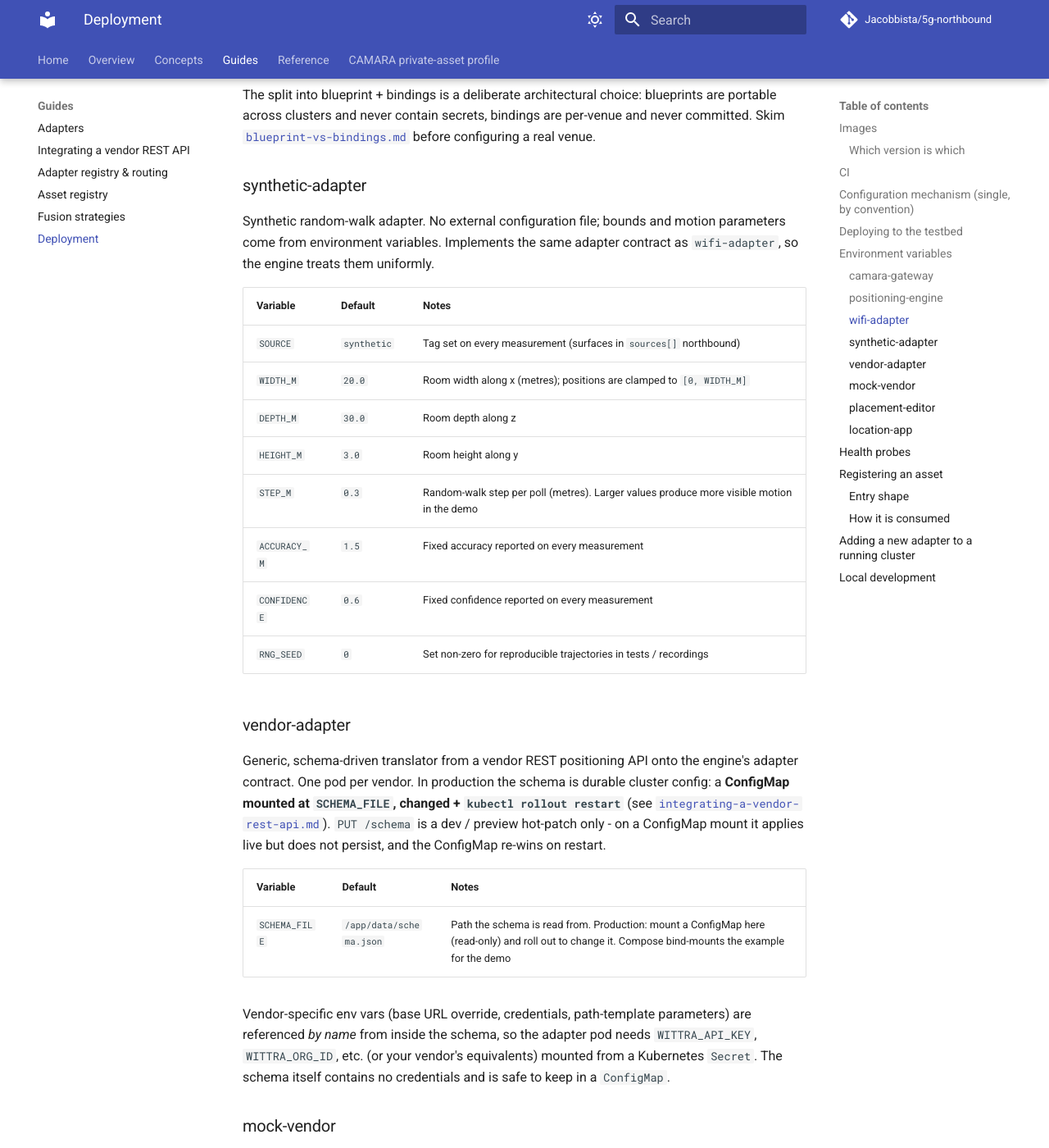
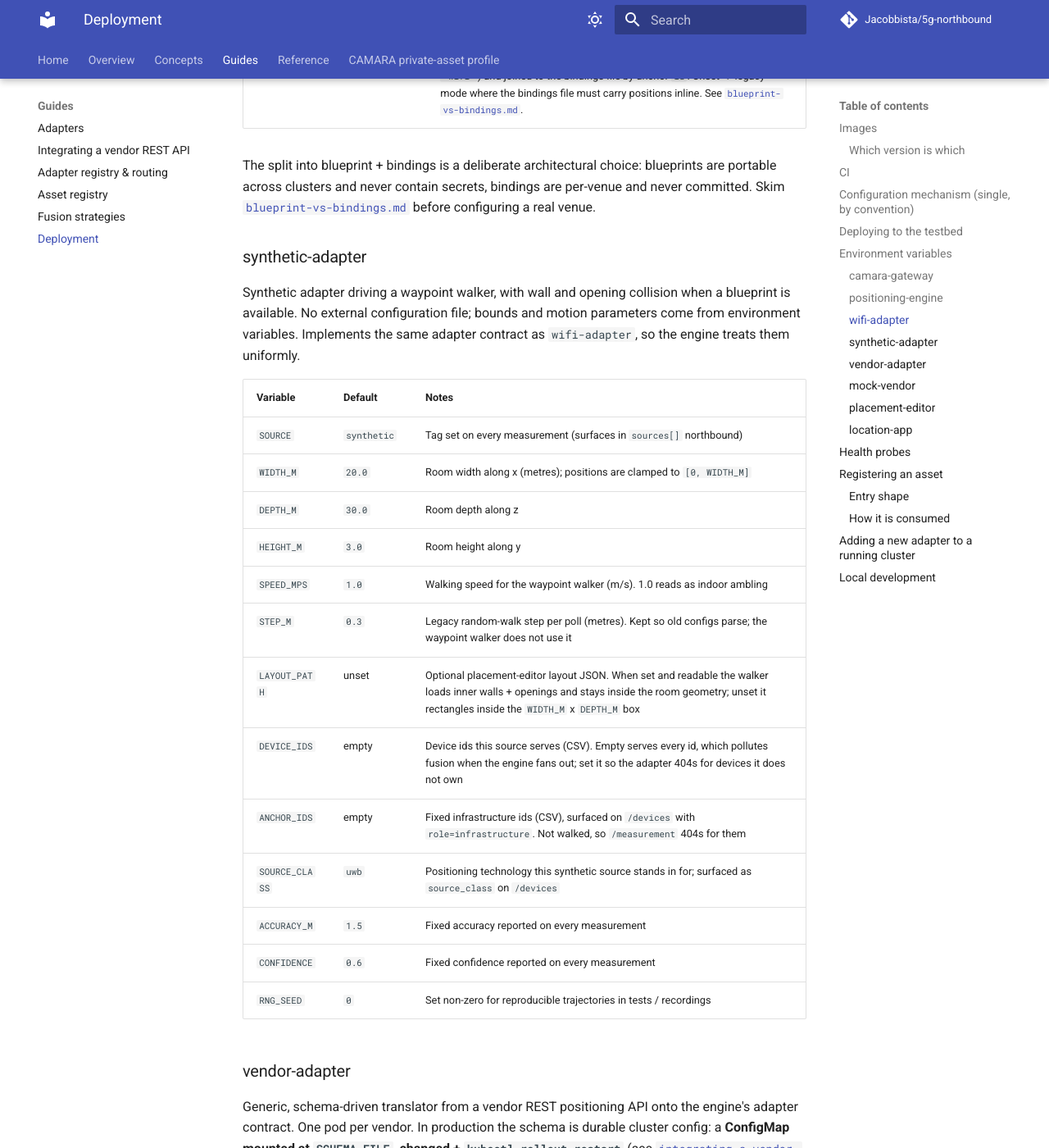
Before and after one commit to Jacobbista/5g-northbound, an MkDocs documentation site: the page built from docs/deployment.md, in a window 1280 px wide and 1400 px high, scrolled down 6419 px. Shown: the whole window at 82% size. Built offline with MkDocs 1.6.1 and Material for MkDocs 9.7.7, drawn with Linux system fonts in a browser that asks for light colours; comment, search, counter and statistics services are not loaded; some of the changed text lies outside the part shown.

Commit message:
docs: correct the env and endpoint surface across the tree
FLOOR_PLAN_PATH does not exist; the engine owns the blueprint on a writable
volume via BLUEPRINT_PATH. The synthetic adapter walks waypoints, and STEP_M is
legacy; SPEED_MPS, LAYOUT_PATH, DEVICE_IDS, ANCHOR_IDS and SOURCE_CLASS were
undocumented. /contract no longer returns a file for the vendor adapter. Five
service README links resolved one level short, and the CAMARA pin lives at
services/camara-gateway/spec/VERSION.

```diff
--- a/docs/deployment.md
+++ b/docs/deployment.md
@@ -99,7 +99,7 @@
 | Vendor credentials          | `services/vendor-adapter/.env`              | `Secret` (names come from the active vendor schema) |
 | Mapbox token                | editor `env-config.js`                    | `Secret`, injected as `VITE_MAPBOX_TOKEN`          |
 | Asset Identity Map          | `dev/assets.json`                         | **PVC** (`ASSET_STORE_FILE`) seeded from `ASSET_SEED_FILE` |
-| Engine floor-plan georef    | `dev/floor-plan.json`                     | `ConfigMap` (`FLOOR_PLAN_PATH`)                   |
+| Venue blueprint (georef)    | `dev/floor-plan.json` (first-boot seed)   | **PVC** (`BLUEPRINT_PATH`), seeded once from `BLUEPRINT_SEED_PATH` |
 
 The blueprint/bindings split and its cluster mounts are detailed in [`blueprint-vs-bindings.md`](blueprint-vs-bindings.md); the georef workflow, if you re-calibrate for a new venue, in [`georeferencing.md`](georeferencing.md).
 
@@ -144,7 +144,8 @@
 | `DEVICE_MAP`            | empty                                | Optional cold-start override: comma-separated `positioning_id=adapter_name` pins. Routing prefers the asset's `source` (adapter whose `ADAPTER_NAME` matches); `DEVICE_MAP` is only consulted when `source` is unset or matches nothing; unlisted ids then fan out to every adapter and are fused. Normally unset |
 | `FUSION_STRATEGY`       | `weighted_avg`                       | Name of the primary fusion strategy (see [`fusion-strategies.md`](fusion-strategies.md)) |
 | `FUSION_COMPARE`        | empty                                | Optional comma-separated strategies whose outputs are surfaced under `fusions` for side-by-side rendering. Demo / research feature; leave empty in production |
-| `FLOOR_PLAN_PATH`       | `/app/config/floor-plan.json`        | Mounted from `positioning-floor-plan` ConfigMap |
+| `BLUEPRINT_PATH`        | `/app/data/blueprint.json`           | The engine's own writable copy of the venue blueprint; it is the blueprint authority and serves it at `GET/PUT /blueprint`. Needs a PVC, not a ConfigMap |
+| `BLUEPRINT_SEED_PATH`   | empty                                | One-time read-only seed migrated into the store on first boot when `BLUEPRINT_PATH` is empty. Unset in steady state: the editor PUTs the blueprint over HTTP |
 | `WEBSOCKET_INTERVAL_MS` | `500`                                | Cadence of the WebSocket position broadcast |
 | `DEVICE_IDS`            | `uwb-tag-001`                        | Cold-start seed for the WebSocket broadcast; normally unset, since the engine learns its target ids from adapters advertising the `devices` capability |
 | `ADAPTER_<NAME>_API_KEY` | _unset_                             | Outbound credential for the adapter named `<NAME>` in `ADAPTER_URLS` (uppercased, non-alphanumerics → `_`). Mount from a `Secret`. Sent on every `GET /measurement/{device_id}`. See [`adapters.md`](adapters.md#outbound-api-key-engine-external-adapter) |
@@ -162,7 +163,7 @@
 
 ### synthetic-adapter
 
-Synthetic random-walk adapter. No external configuration file; bounds and motion parameters come from environment variables. Implements the same adapter contract as `wifi-adapter`, so the engine treats them uniformly.
+Synthetic adapter driving a waypoint walker, with wall and opening collision when a blueprint is available. No external configuration file; bounds and motion parameters come from environment variables. Implements the same adapter contract as `wifi-adapter`, so the engine treats them uniformly.
 
 | Variable      | Default | Notes |
 |---------------|---------|-------|
@@ -170,7 +171,12 @@
 | `WIDTH_M`     | `20.0`  | Room width along x (metres); positions are clamped to `[0, WIDTH_M]` |
 | `DEPTH_M`     | `30.0`  | Room depth along z |
 | `HEIGHT_M`    | `3.0`   | Room height along y |
-| `STEP_M`      | `0.3`   | Random-walk step per poll (metres). Larger values produce more visible motion in the demo |
+| `SPEED_MPS`   | `1.0`   | Walking speed for the waypoint walker (m/s). 1.0 reads as indoor ambling |
+| `STEP_M`      | `0.3`   | Legacy random-walk step per poll (metres). Kept so old configs parse; the waypoint walker does not use it |
+| `LAYOUT_PATH` | unset   | Optional placement-editor layout JSON. When set and readable the walker loads inner walls + openings and stays inside the room geometry; unset it rectangles inside the `WIDTH_M` x `DEPTH_M` box |
+| `DEVICE_IDS`  | empty   | Device ids this source serves (CSV). Empty serves every id, which pollutes fusion when the engine fans out; set it so the adapter 404s for devices it does not own |
+| `ANCHOR_IDS`  | empty   | Fixed infrastructure ids (CSV), surfaced on `/devices` with `role=infrastructure`. Not walked, so `/measurement` 404s for them |
+| `SOURCE_CLASS`| `uwb`   | Positioning technology this synthetic source stands in for; surfaced as `source_class` on `/devices` |
 | `ACCURACY_M`  | `1.5`   | Fixed accuracy reported on every measurement |
 | `CONFIDENCE`  | `0.6`   | Fixed confidence reported on every measurement |
 | `RNG_SEED`    | `0`     | Set non-zero for reproducible trajectories in tests / recordings |
```
Also changed, not shown: AGENTS.md (+1 -1 lines), docs/api-reference.md (+5 -3 lines), services/placement-editor/README.md (+3 -3 lines), services/vendor-adapter/README.md (+2 -2 lines).
